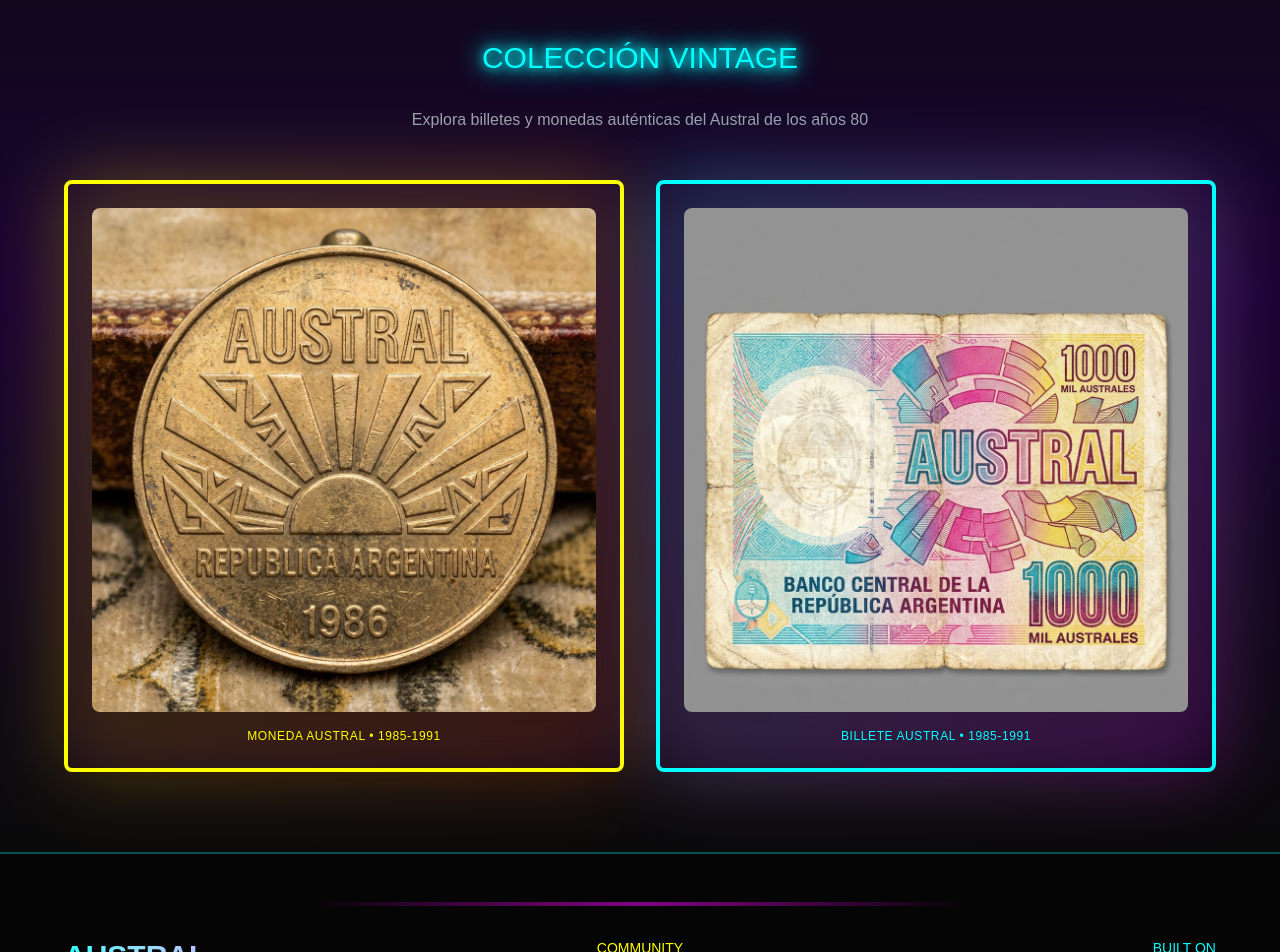
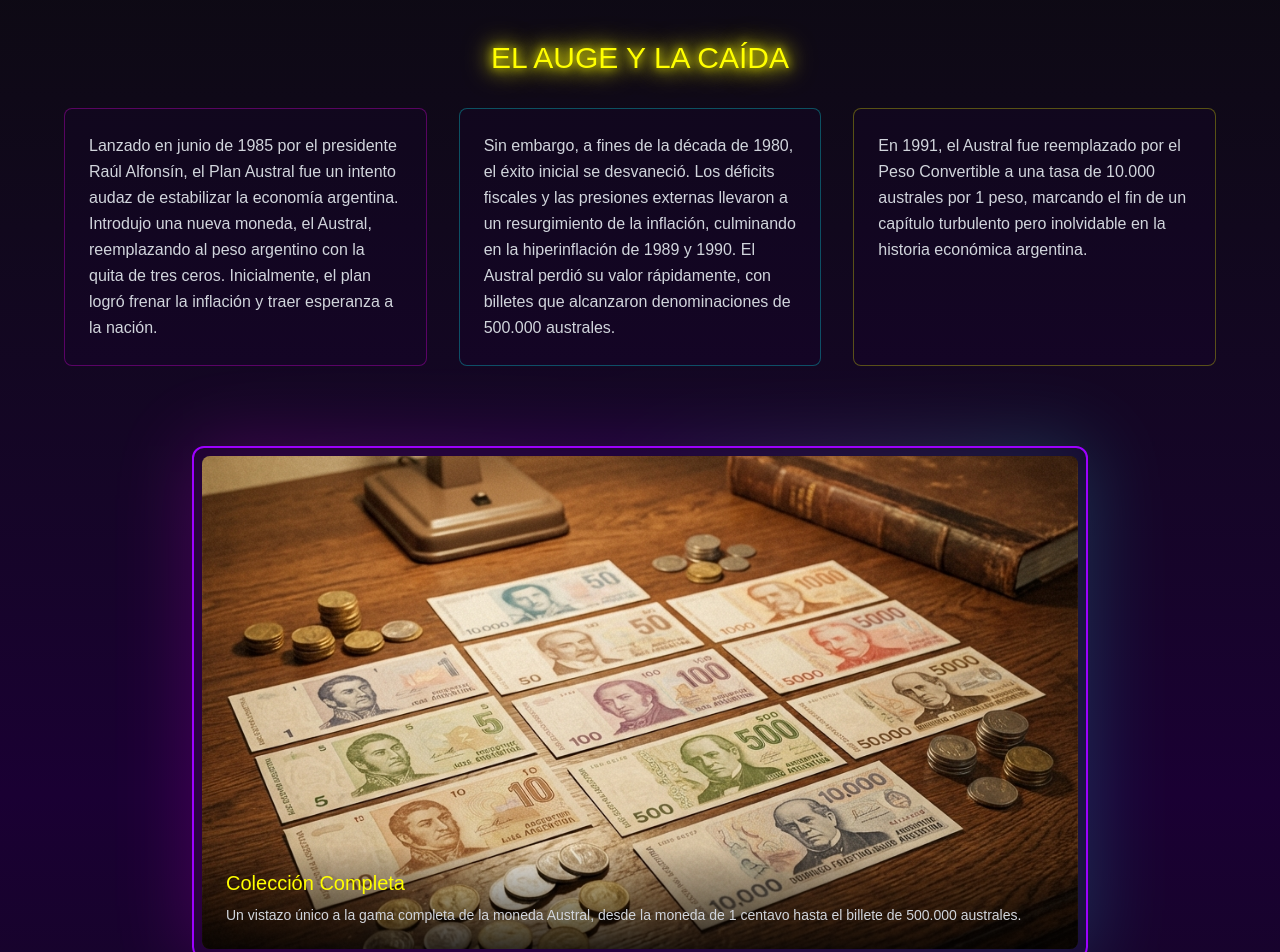
Before and after one commit to lisandroiraguen/Austral, a React (Vite) app: page / in a window 1280 px wide. Shown: the part 1600-2552 px from the top of the page. Built offline with nearby package versions, Linux system fonts and the light colour scheme; what @meshsdk/react would draw is missing.

Commit message:
more historical context

```diff
--- a/src/components/VintageGallery.tsx
+++ b/src/components/VintageGallery.tsx
@@ -19,9 +19,58 @@
                         {t.aboutTitle}
                     </h2>
 
-                    <p className="font-synth text-lg text-gray-300 max-w-3xl mx-auto leading-relaxed">
+                    <p className="font-synth text-lg text-gray-300 max-w-3xl mx-auto leading-relaxed mb-12">
                         {t.aboutDescription}
                     </p>
+
+                    {/* History Section */}
+                    <div className="mt-16 mb-20">
+                        <h3 className="font-synth text-2xl md:text-3xl text-neon-yellow text-center mb-8
+                             text-glow-yellow uppercase">
+                            {t.historyTitle}
+                        </h3>
+
+                        <div className="grid grid-cols-1 md:grid-cols-3 gap-8 text-left">
+                            <div className="bg-retro-purple/20 p-6 rounded-lg border border-neon-magenta/30 hover:border-neon-magenta transition-colors">
+                                <p className="font-synth text-gray-300 leading-relaxed">
+                                    {t.historyContent1}
+                                </p>
+                            </div>
+                            <div className="bg-retro-purple/20 p-6 rounded-lg border border-neon-cyan/30 hover:border-neon-cyan transition-colors">
+                                <p className="font-synth text-gray-300 leading-relaxed">
+                                    {t.historyContent2}
+                                </p>
+                            </div>
+                            <div className="bg-retro-purple/20 p-6 rounded-lg border border-neon-yellow/30 hover:border-neon-yellow transition-colors">
+                                <p className="font-synth text-gray-300 leading-relaxed">
+                                    {t.historyContent3}
+                                </p>
+                            </div>
+                        </div>
+                    </div>
+                </div>
+
+                {/* Full Set Image */}
+                <div className="mb-20">
+                    <div className="relative group max-w-4xl mx-auto">
+                        <div className="absolute inset-0 bg-gradient-to-r from-neon-magenta via-neon-purple to-neon-cyan
+                            opacity-20 blur-2xl group-hover:opacity-40 transition-opacity duration-500" />
+
+                        <div className="relative bg-retro-purple/30 backdrop-blur-sm border-2 border-neon-purple
+                            rounded-xl p-2 hover:border-neon-magenta transition-all duration-300">
+                            <div className="aspect-video bg-gray-900 rounded-lg overflow-hidden relative">
+                                <img
+                                    src="/images/austral-full-set.png"
+                                    alt={t.fullSetTitle}
+                                    className="w-full h-full object-cover hover:scale-105 transition-transform duration-700"
+                                />
+                                <div className="absolute bottom-0 left-0 right-0 bg-gradient-to-t from-black/80 to-transparent p-6">
+                                    <h4 className="font-display text-xl text-neon-yellow mb-2">{t.fullSetTitle}</h4>
+                                    <p className="font-synth text-sm text-gray-300">{t.fullSetDescription}</p>
+                                </div>
+                            </div>
+                        </div>
+                    </div>
                 </div>
 
                 {/* Vintage Gallery */}
--- a/src/context/LanguageContext.tsx
+++ b/src/context/LanguageContext.tsx
@@ -25,8 +25,17 @@
         // About Section
         aboutTitle: 'About Austral',
         aboutDescription: 'The Austral was the currency of Argentina between 1985 and 1991. It replaced the peso argentino at a rate of 1 austral = 1000 pesos. Now, we bring this iconic currency back to life as a Cardano token, preserving its legacy in the blockchain era.',
+
+        // History Section
+        historyTitle: 'The Rise and Fall',
+        historyContent1: 'Launched in June 1985 by President Raúl Alfonsín, the Plan Austral was a bold attempt to stabilize the Argentine economy. It introduced a new currency, the Austral, replacing the peso argentino with three zeros removed. Initially, the plan succeeded in curbing inflation and bringing hope to the nation.',
+        historyContent2: 'However, by the late 1980s, the initial success faded. Fiscal deficits and external pressures led to a resurgence of inflation, culminating in the hyperinflation of 1989 and 1990. The Austral lost its value rapidly, with banknotes reaching denominations of 500,000 australs.',
+        historyContent3: 'In 1991, the Austral was replaced by the Peso Convertible at a rate of 10,000 australs to 1 peso, marking the end of a turbulent but unforgettable chapter in Argentine economic history.',
+
         vintageTitle: 'Vintage Collection',
         vintageDescription: 'Explore authentic Austral banknotes and coins from the 1980s',
+        fullSetTitle: 'Complete Collection',
+        fullSetDescription: 'A rare glimpse into the full spectrum of Austral currency, from the 1 centavo coin to the 500,000 austral banknote.',
 
         // Footer
         footerText: '© 2025 Austral Token. Built on Cardano.',
@@ -59,8 +68,17 @@
         // About Section
         aboutTitle: 'Sobre Austral',
         aboutDescription: 'El Austral fue la moneda de Argentina entre 1985 y 1991. Reemplazó al peso argentino a una tasa de 1 austral = 1000 pesos. Ahora, traemos de vuelta esta icónica moneda como un token de Cardano, preservando su legado en la era blockchain.',
+
+        // History Section
+        historyTitle: 'El Auge y la Caída',
+        historyContent1: 'Lanzado en junio de 1985 por el presidente Raúl Alfonsín, el Plan Austral fue un intento audaz de estabilizar la economía argentina. Introdujo una nueva moneda, el Austral, reemplazando al peso argentino con la quita de tres ceros. Inicialmente, el plan logró frenar la inflación y traer esperanza a la nación.',
+        historyContent2: 'Sin embargo, a fines de la década de 1980, el éxito inicial se desvaneció. Los déficits fiscales y las presiones externas llevaron a un resurgimiento de la inflación, culminando en la hiperinflación de 1989 y 1990. El Austral perdió su valor rápidamente, con billetes que alcanzaron denominaciones de 500.000 australes.',
+        historyContent3: 'En 1991, el Austral fue reemplazado por el Peso Convertible a una tasa de 10.000 australes por 1 peso, marcando el fin de un capítulo turbulento pero inolvidable en la historia económica argentina.',
+
         vintageTitle: 'Colección Vintage',
         vintageDescription: 'Explora billetes y monedas auténticas del Austral de los años 80',
+        fullSetTitle: 'Colección Completa',
+        fullSetDescription: 'Un vistazo único a la gama completa de la moneda Austral, desde la moneda de 1 centavo hasta el billete de 500.000 australes.',
 
         // Footer
         footerText: '© 2025 Austral Token. Construido en Cardano.',
```
Also changed, not shown: src/types/index.ts (+9 -0 lines), public/images/austral-full-set.png (added).
